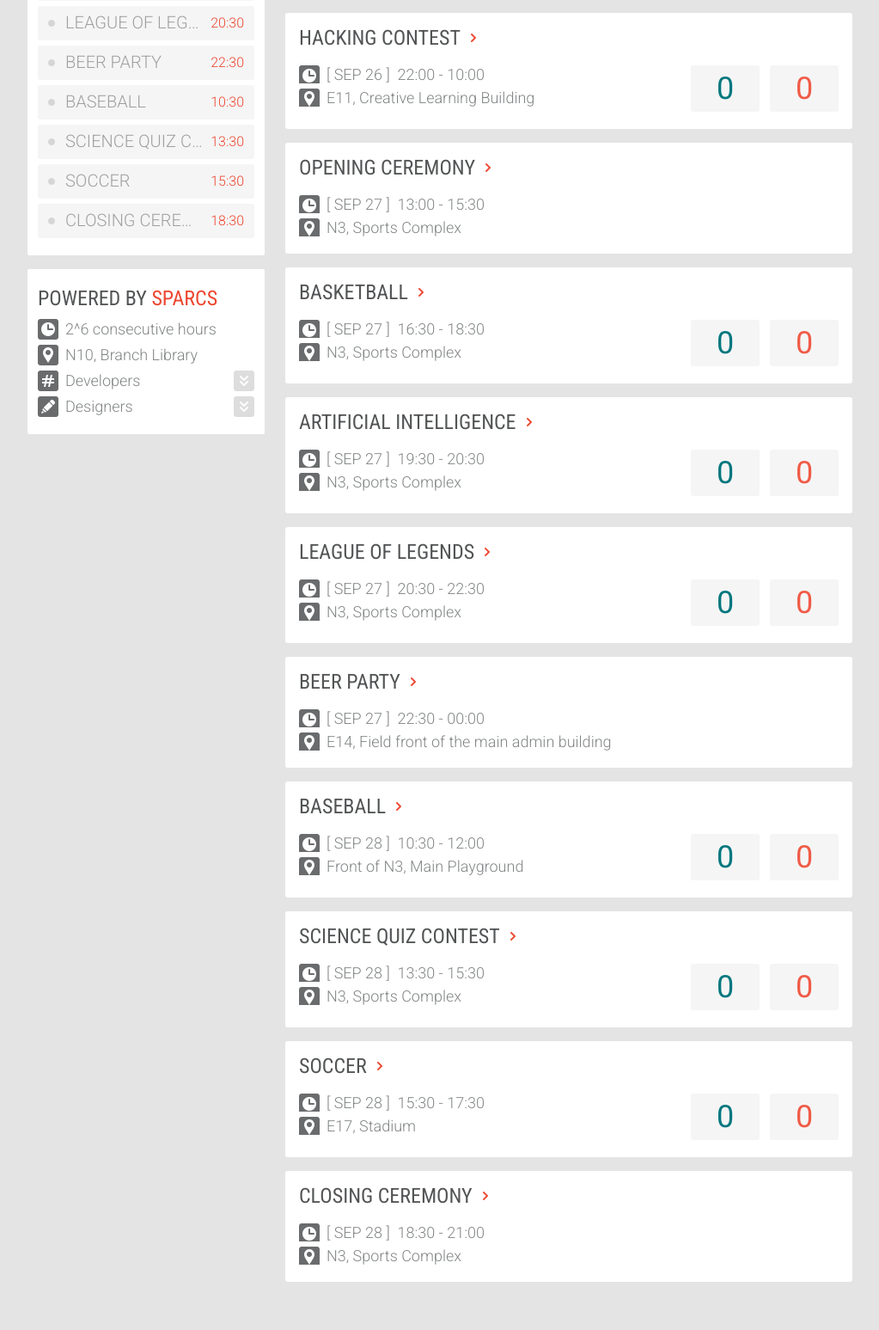
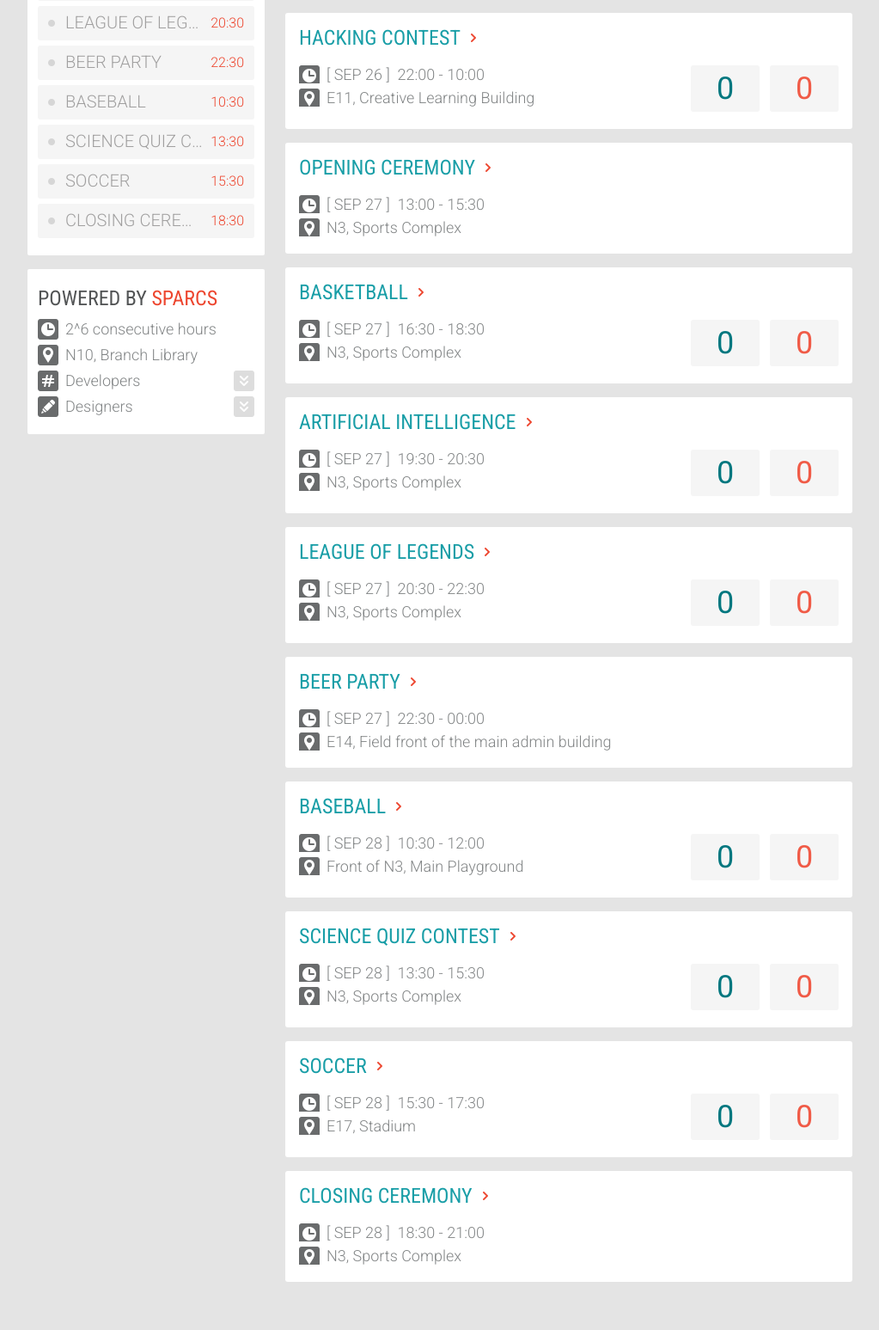
Before and after one commit to sparcs-kaist/sciwar, a Django app: template sciwar/main/templates/index.html in a window 1280 px wide. Shown: the part 571-2118 px from the top of the page at 86% size, without its empty margins (128-1151 px from the left). Run offline with Django 3.2, Linux system fonts and the light colour scheme; the template is opened without the code that fills it: values that come from a table or form of the project are taken from there, others are empty; data comes from the database, SQL or seed files in the repository; parts of the project's set-up code (start-up, migrations or seed data) failed here and were passed over; some libraries are stand-ins or nearby versions.

Commit message:
modify index.css for stylish

```diff
--- a/sciwar/main/static/css/index.css
+++ b/sciwar/main/static/css/index.css
@@ -92,6 +92,9 @@
 	text-transform:uppercase;
 	padding-right:18px;
 	background:transparent  url("/media/res/img_anchor.png") right 50% no-repeat;
+}
+#content article.live .event a:hover{
+	color:#199ea7;
 }
 #content article.live .comment{
 	font-family:"Roboto", "Nanum Gothic", sans-serif;
@@ -300,6 +303,9 @@
 	padding-right:18px;
 	background:transparent  url("/media/res/img_anchor.png") right 50% no-repeat;
 }
+#content .event-list .event-item h2 a{
+	color:#199ea7;
+}
 #content .event-list .event-item.finished h2 a{
 	color:#b5b6b6;
 }
```
